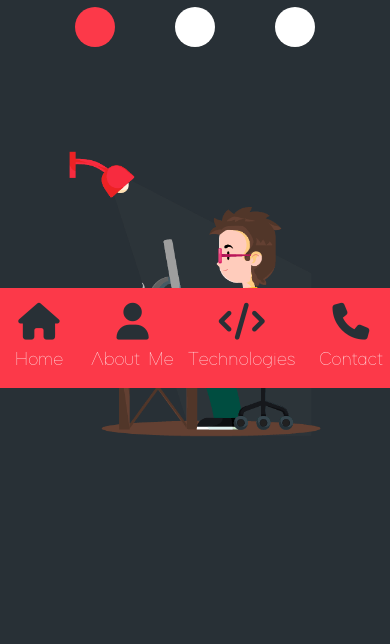
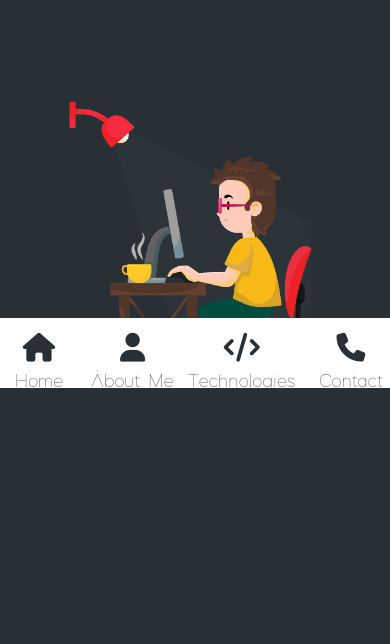
Before and after one commit to Jeden1102/portfolio, a plain HTML site: page index.html in a window 390 px wide. Shown: the part 456-1100 px from the top of the page. Drawn offline with Linux system fonts and the light colour scheme.

Commit message:
add :smoth scroll changed side me nu color

```diff
--- a/index.html
+++ b/index.html
@@ -23,10 +23,10 @@
         <svg class="wave" xmlns="http://www.w3.org/2000/svg" viewBox="0 0 1440 320">
             <path fill="white" fill-opacity="1" d="M0,320L60,288C120,256,240,192,360,154.7C480,117,600,107,720,128C840,149,960,203,1080,197.3C1200,192,1320,128,1380,96L1440,64L1440,0L1380,0C1320,0,1200,0,1080,0C960,0,840,0,720,0C600,0,480,0,360,0C240,0,120,0,60,0L0,0Z"></path>
           </svg>
-            <h1 class="logo"><a href="#">RAD <span>DESIGN</span></a></h1>
+            <h1 class="logo" id="top"><a href="#">RAD <span>DESIGN</span></a></h1>
         <div class="home-container-navbar">
             <ul>
-                <li><a href="#">Home</a></li>
+                <li><a href="#top">Home</a></li>
                 <li><a href="#">About Me</a></li>
                 <li><a href="#">Technologies</a></li>
                 <li><a href="#">Contact</a></li>
--- a/style.scss
+++ b/style.scss
@@ -10,12 +10,12 @@ $second-color:#FC3949;
 /*Side Menu*/
 .side-menu{
     width:100vw;
-    height:100px;
+    height:70px;
     position: fixed;
     z-index:999;
     bottom:0;
     left:0;
-    background:$second-color;
+    background:white;
     display:none;
     transition:.6s;
     ul{
@@ -31,12 +31,12 @@ $second-color:#FC3949;
             text-align:center;
             height:100%;
         a{
-            color:white;
+            color:#283036;
             text-decoration:none;
         }
         i{
             margin:10px 0;
-            font-size:2.3rem;
+            font-size:1.8rem;
             color:$base-color;
             width:100%;
         }
@@ -51,6 +51,10 @@ $second-color:#FC3949;
     margin:0;
     padding:0;
     box-sizing: border-box;
+}
+html{
+
+    scroll-behavior: smooth
 }
 body{
     font-family: 'Adam normal';
@@ -205,7 +209,7 @@ body{
     }
     .home-container-hello{
         margin-left:0;
-        transform:translateY(220px);
+        transform:translateY(200px);
 
     }
 }
@@ -232,7 +236,7 @@ body{
         flex-direction: column;
         margin:0;
         padding:0;
-        transform:translateY(400px);
+        transform:translateY(350px);
         h2{
             text-align:center;
         }
@@ -268,6 +272,6 @@ body{
         transform:scale(.6) !important;
     }
     .home-container-hello{
-        transform:translateY(470px);
+        transform:translateY(420px);
     }
 }
```
Also changed, not shown: style.css, 1 other file.
